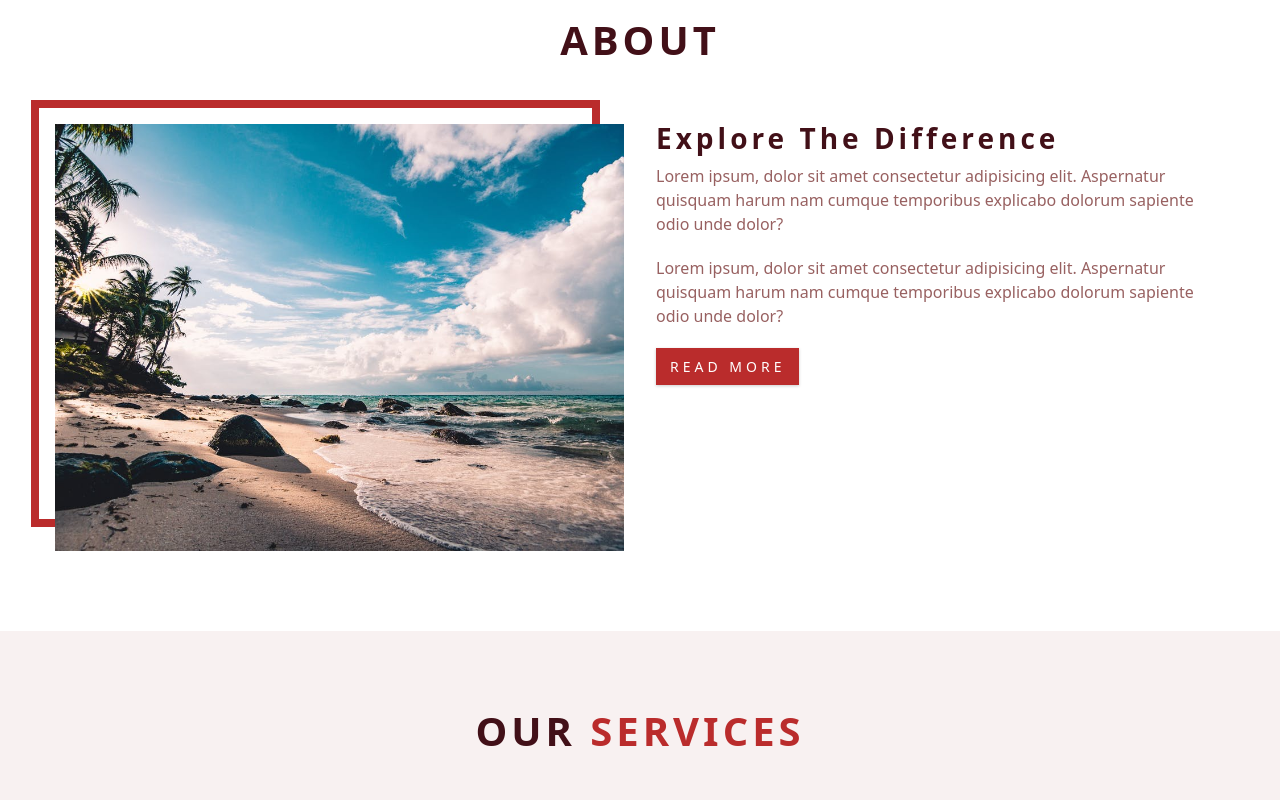
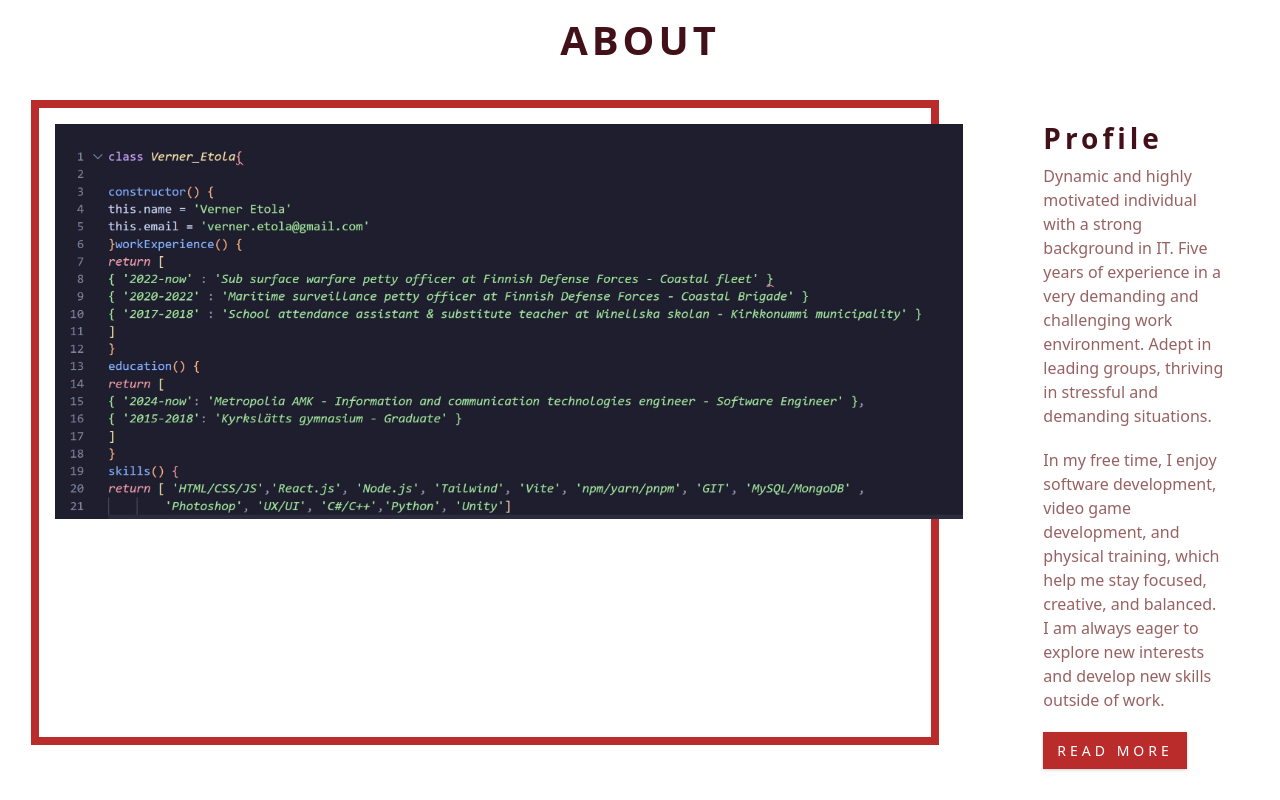
Before and after one commit to vernere/vernere.github.io, a React (Vite) app: page / in a window 1280 px wide. Shown: the part 860-1660 px from the top of the page. Built offline with nearby package versions, Linux system fonts and the light colour scheme.

Commit message:
about section updated

```diff
--- a/src/App.css
+++ b/src/App.css
@@ -232,8 +232,8 @@ About
 @media screen and (min-width: 992px) {
   .about-center {
     display: grid;
-    grid-template-columns: 1fr 1fr;
-    column-gap: 2rem;
+    grid-template-columns: 5fr 1fr;
+    column-gap: 5rem;
   }
   .about-img,
   .about-info {
--- a/src/components/About.jsx
+++ b/src/components/About.jsx
@@ -1,4 +1,4 @@
-import about from '../assets/images/about.jpeg'
+import about from '../assets/images/about.jpg'
 
 const About = () => {
   return (
@@ -17,16 +17,15 @@ const About = () => {
           />
         </div>
         <article className="about-info">
-          <h3>explore the difference</h3>
+          <h3>profile</h3>
           <p>
-            Lorem ipsum, dolor sit amet consectetur adipisicing elit. Aspernatur
-            quisquam harum nam cumque temporibus explicabo dolorum sapiente odio
-            unde dolor?
+          Dynamic and highly motivated individual with a strong background in IT.
+          Five years of experience in a very demanding and challenging work environment.
+          Adept in leading groups, thriving in stressful and demanding situations.
           </p>
           <p>
-            Lorem ipsum, dolor sit amet consectetur adipisicing elit. Aspernatur
-            quisquam harum nam cumque temporibus explicabo dolorum sapiente odio
-            unde dolor?
+          In my free time, I enjoy software development, video game development, and physical training,
+          which help me stay focused, creative, and balanced. I am always eager to explore new interests and develop new skills outside of work.
           </p>
           <a href="#" className="btn">
             read more
```
Also changed, not shown: src/assets/images/about.jpg (added), 1 other file (tests, documents, lock files or other folders).
